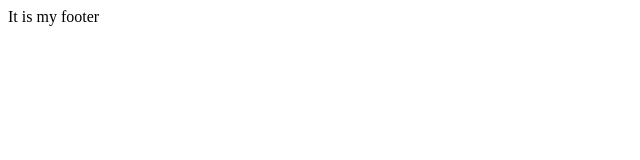
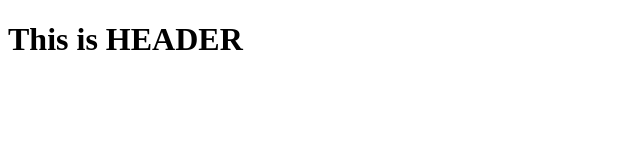
Before and after one commit to VSAlexander/GitTutorialMy, a plain HTML site: page index.html in a window 1280 px wide. Shown: the whole page, without its empty margins (0-640 px from the left). Drawn offline with Linux system fonts and the light colour scheme.

Commit message:
one more try

```diff
--- a/index.html
+++ b/index.html
@@ -7,6 +7,8 @@
     <title>Document</title>
   </head>
   <body>
-    <footer>It is my footer</footer>
+    <header>
+      <h1>This is HEADER</h1>
+    </header>
   </body>
 </html>
```
